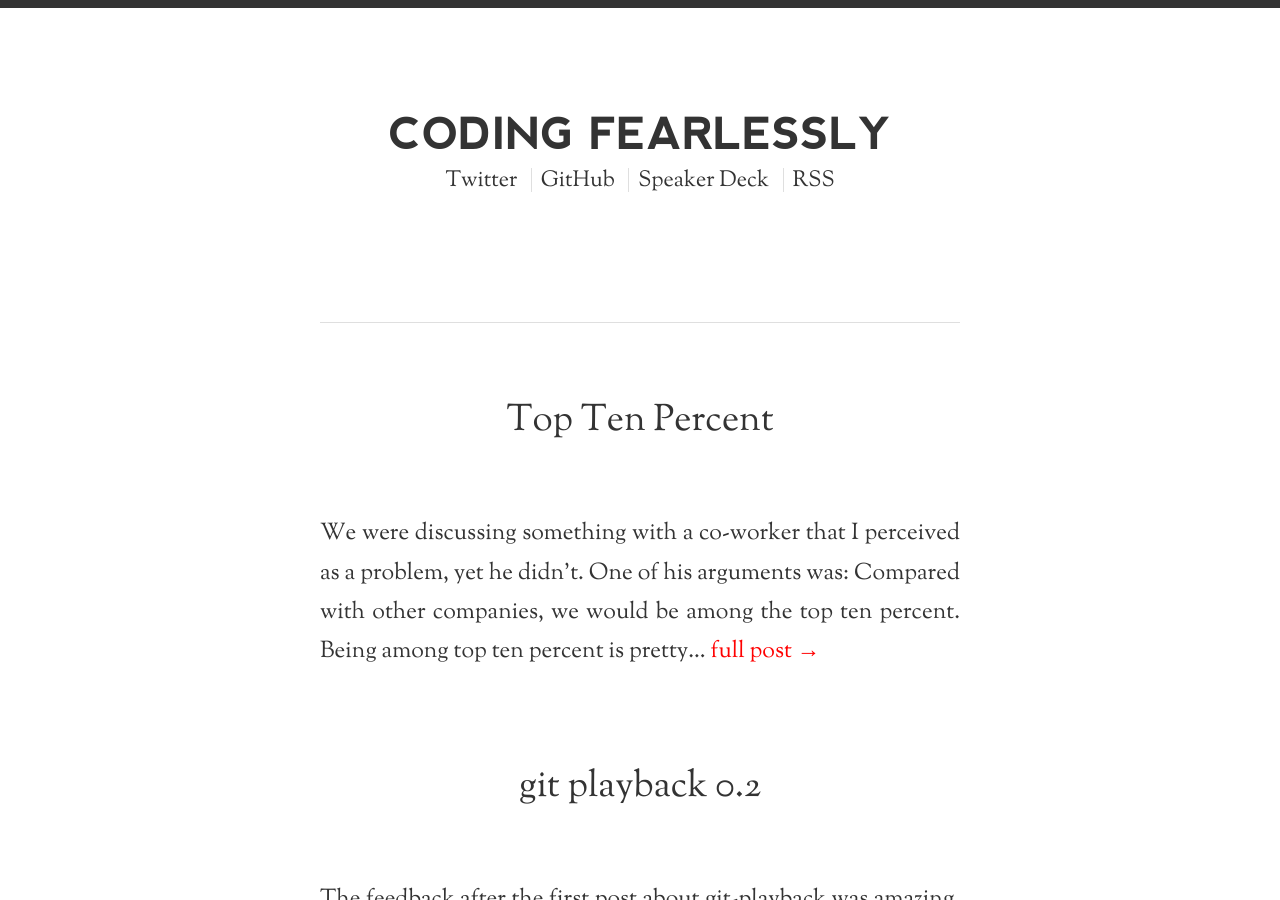
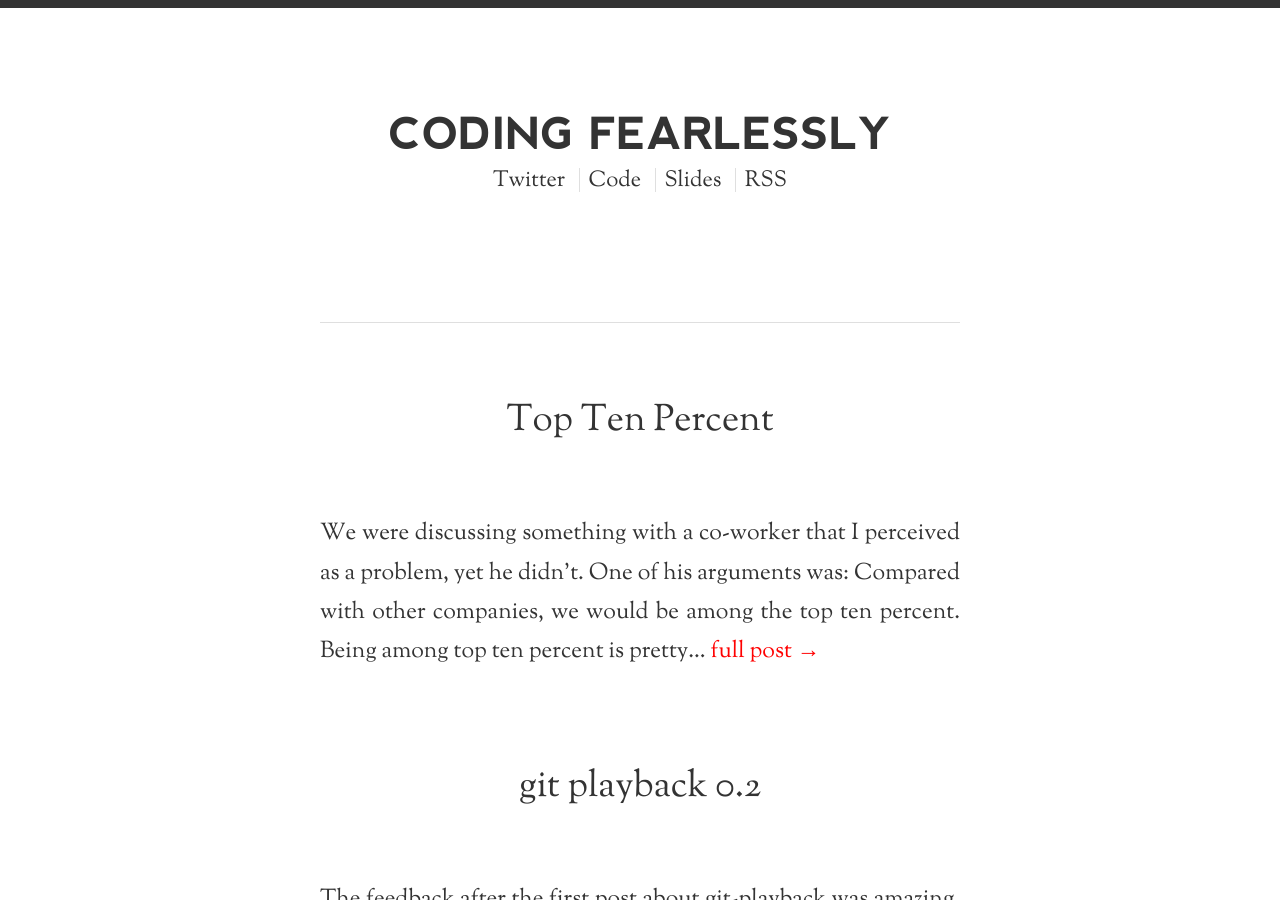
Before and after one commit to mmozuras/mmozuras.github.com, a Jekyll site: the page built from index.html, in a window 1280 px wide and 900 px high. Built offline with Jekyll 4.4.1, drawn with Linux system fonts in a browser that asks for light colours; Markdown is read by kramdown in place of the engine named in the settings; comment, search, counter and statistics services are not loaded.

Commit message:
Rename navitgation: GitHub/SpeakerDeck to Code/Slides

```diff
--- a/_layouts/default.html
+++ b/_layouts/default.html
@@ -24,8 +24,8 @@
         <div class="navi">
           <ul>
             <li><a href="//twitter.com/{{ site.author.twitter }}">Twitter</a></li>
-            <li><a href="//github.com/{{ site.author.github }}">GitHub</a></li>
-            <li><a href="//speakerdeck.com/{{ site.author.speakerdeck }}">Speaker Deck</a></li>
+            <li><a href="//github.com/{{ site.author.github }}">Code</a></li>
+            <li><a href="//speakerdeck.com/{{ site.author.speakerdeck }}">Slides</a></li>
             <li><a href="{{ site.author.rss }}">RSS</a></li>
           <ul>
         </div>
```
